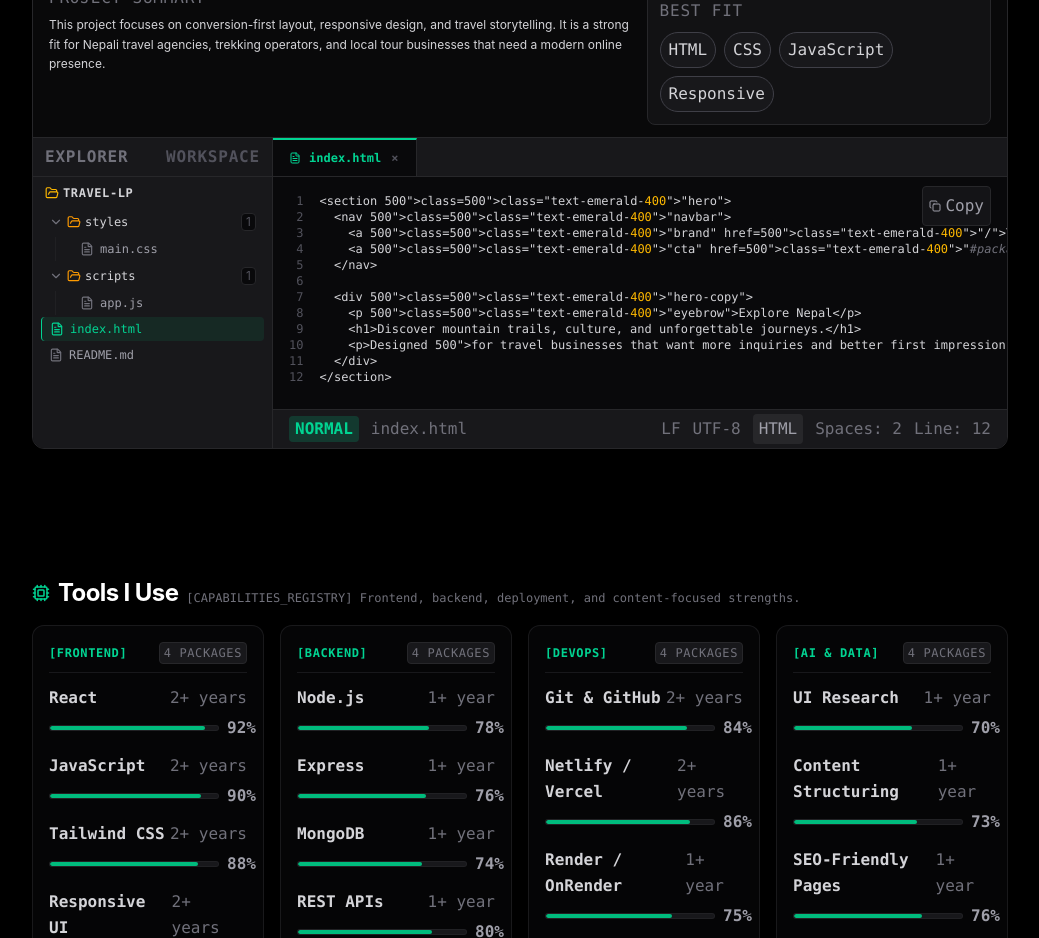
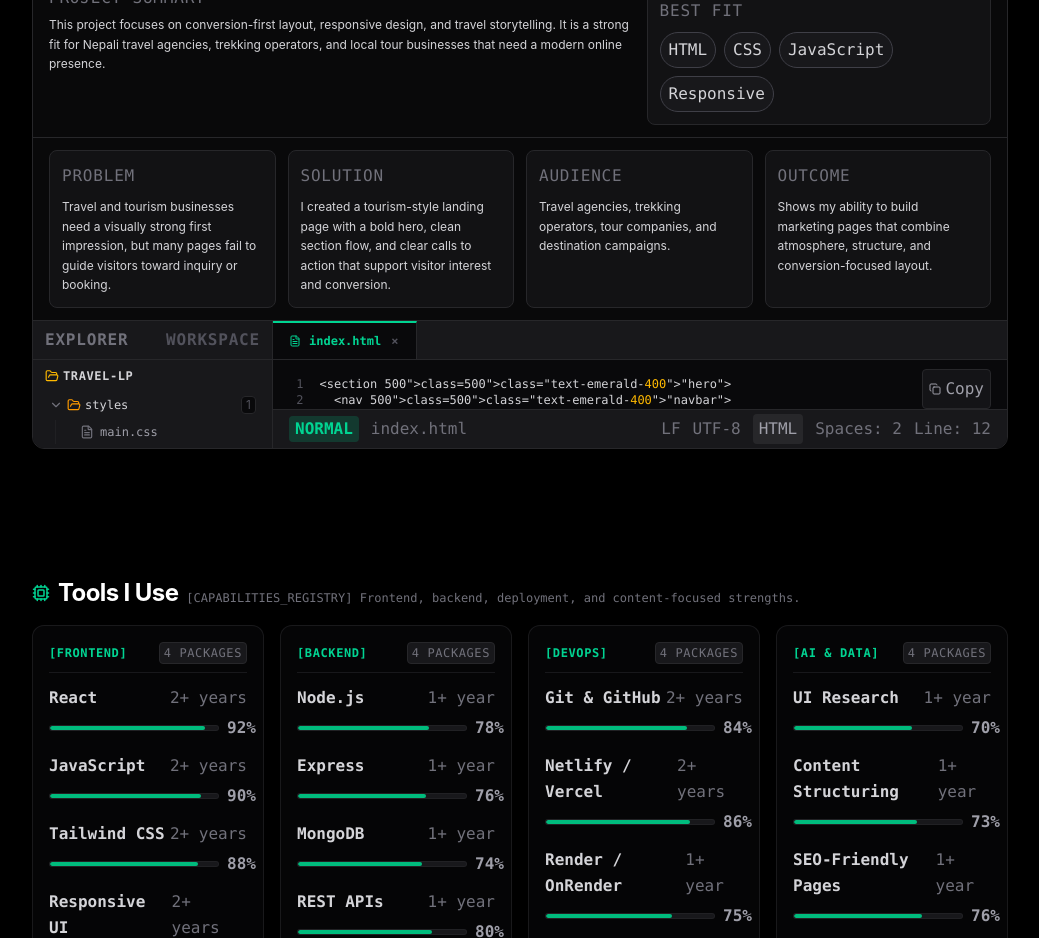
Before and after one commit to 77kingo/Saurav-Singh, a React (Vite) app: page / in a window 1280 px wide. Shown: the part 1640-2578 px from the top of the page, without its empty margins (120-1159 px from the left). Built offline with nearby package versions, Linux system fonts and the light colour scheme.

Commit message:
Turn portfolio projects into case-study style showcases

```diff
--- a/src/components/MockIDE.tsx
+++ b/src/components/MockIDE.tsx
@@ -191,6 +191,25 @@ export const MockIDE: React.FC<MockIDEProps> = ({ project }) => {
               </span>
             ))}
           </div>
+        </div>
+      </div>
+
+      <div className="grid grid-cols-1 md:grid-cols-2 xl:grid-cols-4 gap-3 border-b border-zinc-800 bg-zinc-950/70 px-4 py-3">
+        <div className="rounded-lg border border-zinc-800 bg-zinc-900/60 p-3">
+          <div className="text-2xs font-mono uppercase tracking-wider text-zinc-500">Problem</div>
+          <p className="mt-2 text-xs leading-relaxed text-zinc-300">{project.problem}</p>
+        </div>
+        <div className="rounded-lg border border-zinc-800 bg-zinc-900/60 p-3">
+          <div className="text-2xs font-mono uppercase tracking-wider text-zinc-500">Solution</div>
+          <p className="mt-2 text-xs leading-relaxed text-zinc-300">{project.solution}</p>
+        </div>
+        <div className="rounded-lg border border-zinc-800 bg-zinc-900/60 p-3">
+          <div className="text-2xs font-mono uppercase tracking-wider text-zinc-500">Audience</div>
+          <p className="mt-2 text-xs leading-relaxed text-zinc-300">{project.audience}</p>
+        </div>
+        <div className="rounded-lg border border-zinc-800 bg-zinc-900/60 p-3">
+          <div className="text-2xs font-mono uppercase tracking-wider text-zinc-500">Outcome</div>
+          <p className="mt-2 text-xs leading-relaxed text-zinc-300">{project.outcome}</p>
         </div>
       </div>
 
--- a/src/data/mockData.ts
+++ b/src/data/mockData.ts
@@ -3,6 +3,10 @@ export interface Project {
   title: string;
   description: string;
   longDescription: string;
+  problem: string;
+  solution: string;
+  audience: string;
+  outcome: string;
   tags: string[];
   stars: number;
   forks: number;
@@ -76,6 +80,10 @@ export const PROJECTS: Project[] = [
     title: 'Travel Landing',
     description: 'A vibrant tourism-style landing page built to sell destinations with strong visuals and clear calls to action.',
     longDescription: 'This project focuses on conversion-first layout, responsive design, and travel storytelling. It is a strong fit for Nepali travel agencies, trekking operators, and local tour businesses that need a modern online presence.',
+    problem: 'Travel and tourism businesses need a visually strong first impression, but many pages fail to guide visitors toward inquiry or booking.',
+    solution: 'I created a tourism-style landing page with a bold hero, clean section flow, and clear calls to action that support visitor interest and conversion.',
+    audience: 'Travel agencies, trekking operators, tour companies, and destination campaigns.',
+    outcome: 'Shows my ability to build marketing pages that combine atmosphere, structure, and conversion-focused layout.',
     tags: ['HTML', 'CSS', 'JavaScript', 'Responsive'],
     stars: 24,
     forks: 7,
@@ -143,6 +151,10 @@ Single-page marketing site for destination campaigns.
     title: 'Quiz App',
     description: 'An interactive quiz experience with scoring, question flow, and clean UI.',
     longDescription: 'This app can be adapted for schools, training institutes, and online learning products in Nepal. It demonstrates interactive state handling, simple gamification, and an easy-to-understand user experience.',
+    problem: 'Learning tools need interaction and feedback, but many simple education pages feel static and unengaging.',
+    solution: 'I built a quiz flow with scoring, state handling, and a clear user path from question to result.',
+    audience: 'Schools, exam preparation platforms, learning products, and training institutes.',
+    outcome: 'Demonstrates frontend logic, user feedback patterns, and interactive educational UI design.',
     tags: ['React', 'JavaScript', 'Quiz Logic', 'UI'],
     stars: 18,
     forks: 5,
@@ -206,6 +218,10 @@ Interactive quiz project built for learning-focused interfaces.
     title: 'Foodie App',
     description: 'A food ordering style interface that showcases menus, offers, and user-friendly browsing.',
     longDescription: 'This concept works well for restaurants, cafes, cloud kitchens, and food brands in Kathmandu and beyond. It highlights visual hierarchy, product cards, and ordering-focused interaction patterns.',
+    problem: 'Food businesses need visitors to scan menus quickly, notice offers fast, and stay interested on mobile devices.',
+    solution: 'I designed a food-focused interface with clear menu cards, pricing visibility, and layout patterns that support browsing and ordering intent.',
+    audience: 'Restaurants, cafes, cloud kitchens, and food delivery-focused brands.',
+    outcome: 'Shows my ability to create product-card-driven layouts with strong visual hierarchy and mobile-friendly flow.',
     tags: ['React', 'Food UI', 'Cards', 'Responsive'],
     stars: 22,
     forks: 6,
@@ -274,6 +290,10 @@ Food ordering concept tailored for restaurants and cafes.
     title: 'Music Player',
     description: 'A custom music player interface with playback controls and polished visual interaction.',
     longDescription: 'This project shows attention to animation, interface rhythm, and user-friendly controls. It is useful as a portfolio piece to demonstrate frontend polish and component-driven thinking.',
+    problem: 'Media interfaces need to feel smooth and intuitive, but weak control design quickly makes them frustrating to use.',
+    solution: 'I built a custom player UI with playback controls, progress handling, and a more polished visual shell.',
+    audience: 'Frontend-heavy products, media UI concepts, and brands that want a polished interactive feel.',
+    outcome: 'Highlights interface polish, interaction details, and attention to user experience in component-driven UI.',
     tags: ['JavaScript', 'Audio', 'UI', 'Frontend'],
     stars: 20,
     forks: 4,
@@ -332,6 +352,10 @@ Frontend UI experiment built around audio controls and visual polish.
     title: 'Hamro Khet',
     description: 'A local agriculture-focused web product designed around farming visibility and simple information access.',
     longDescription: 'Hamro Khet is the strongest example of a Nepal-focused digital product in this portfolio. It reflects practical thinking for local audiences, simple navigation, and a service concept that can grow into a useful marketplace or agriculture platform.',
+    problem: 'Local-first agriculture ideas often need simple language and practical structure, but many digital products are built without local usability in mind.',
+    solution: 'I shaped Hamro Khet around approachable wording, easy navigation, and a useful layout for agriculture-related discovery and visibility.',
+    audience: 'Agro startups, farming communities, cooperatives, and local product initiatives.',
+    outcome: 'This is one of my strongest Nepal-focused case studies and shows how I adapt design for local context instead of generic trends.',
     tags: ['Local Product', 'Agriculture', 'Responsive', 'Branding'],
     stars: 26,
     forks: 8,
@@ -387,6 +411,10 @@ Local-market concept project with an agriculture focus.
     title: 'Janseva',
     description: 'A service-oriented web app concept for organized forms, records, and public-facing workflows.',
     longDescription: 'Janseva represents a more practical utility-driven build. It can suit cooperatives, service centers, local organizations, or internal admin workflows where clarity and task completion matter more than heavy visual effects.',
+    problem: 'Service-based organizations need clarity, structured forms, and easy task completion more than flashy visuals.',
+    solution: 'I created a practical app concept centered on forms, records, and dashboard-style workflow screens.',
+    audience: 'Service centers, cooperatives, local organizations, and admin-oriented teams.',
+    outcome: 'Shows my ability to move beyond landing pages into utility-focused interfaces built for task completion and structure.',
     tags: ['React', 'Forms', 'Utility App', 'Admin Flow'],
     stars: 19,
     forks: 5,
```
